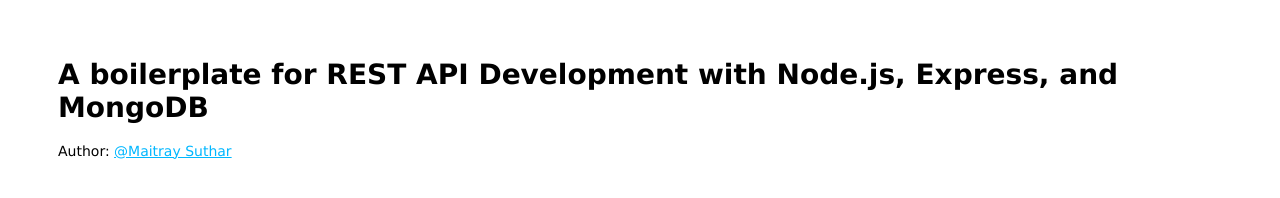
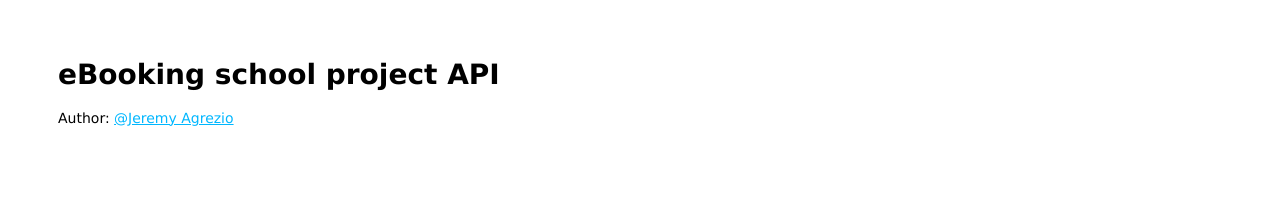
Before and after one commit to JeremyAgrezio/eBooking-api, a website: page public/index.html in a window 1280 px wide. Drawn offline with Linux system fonts and the light colour scheme.

Commit message:
[FEAT] Update web index

```diff
--- a/public/index.html
+++ b/public/index.html
@@ -1,13 +1,13 @@
 <html>
 
 <head>
-  <title>Nodejs API boilerplate</title>
+  <title>eBooking API</title>
   <link rel="stylesheet" href="/stylesheets/style.css">
 </head>
 
 <body>
-  <h1>A boilerplate for REST API Development with Node.js, Express, and MongoDB</h1>
-  <p>Author: <a href="mailto:maitraysuthar@gmail.com">@Maitray Suthar</a></p>
+  <h1>eBooking school project API</h1>
+  <p>Author: <a href="mailto:jeremy.agrezio@orange.fr">@Jeremy Agrezio</a></p>
 </body>
 
 </html>
```
